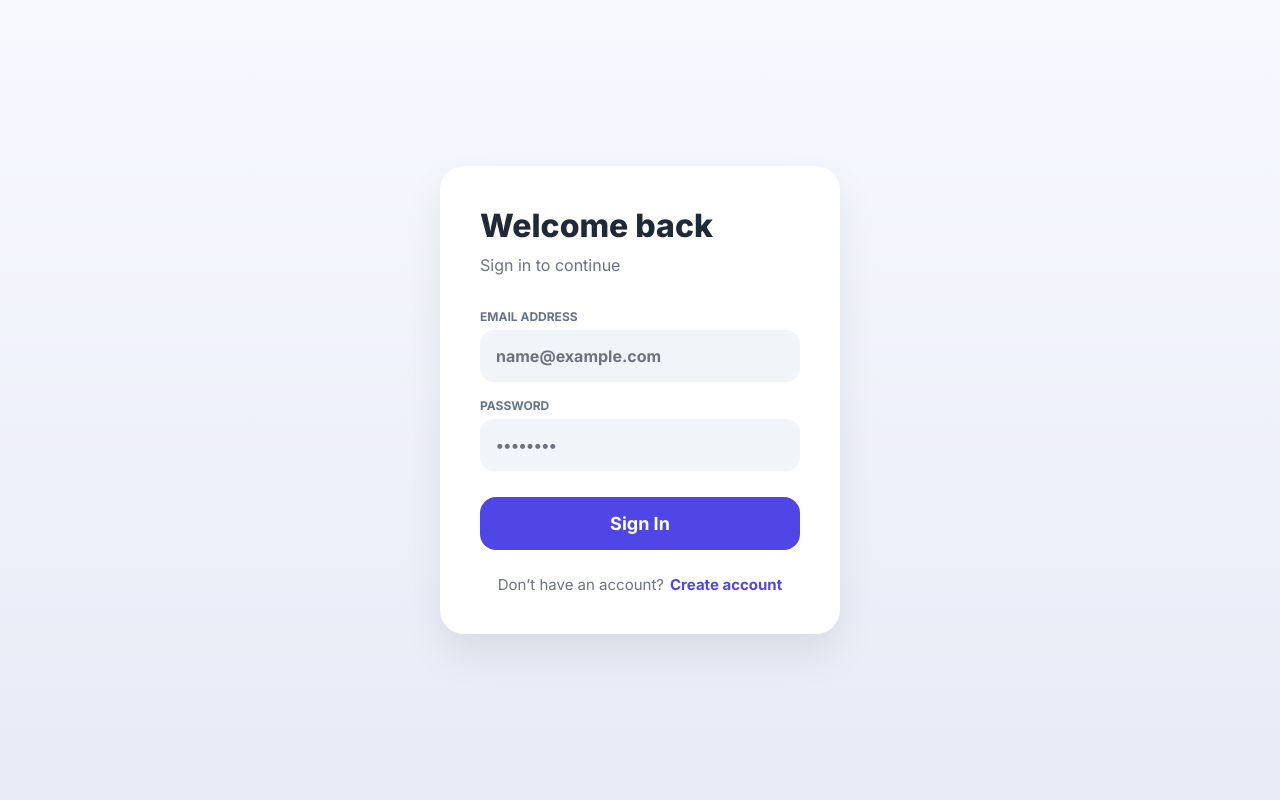
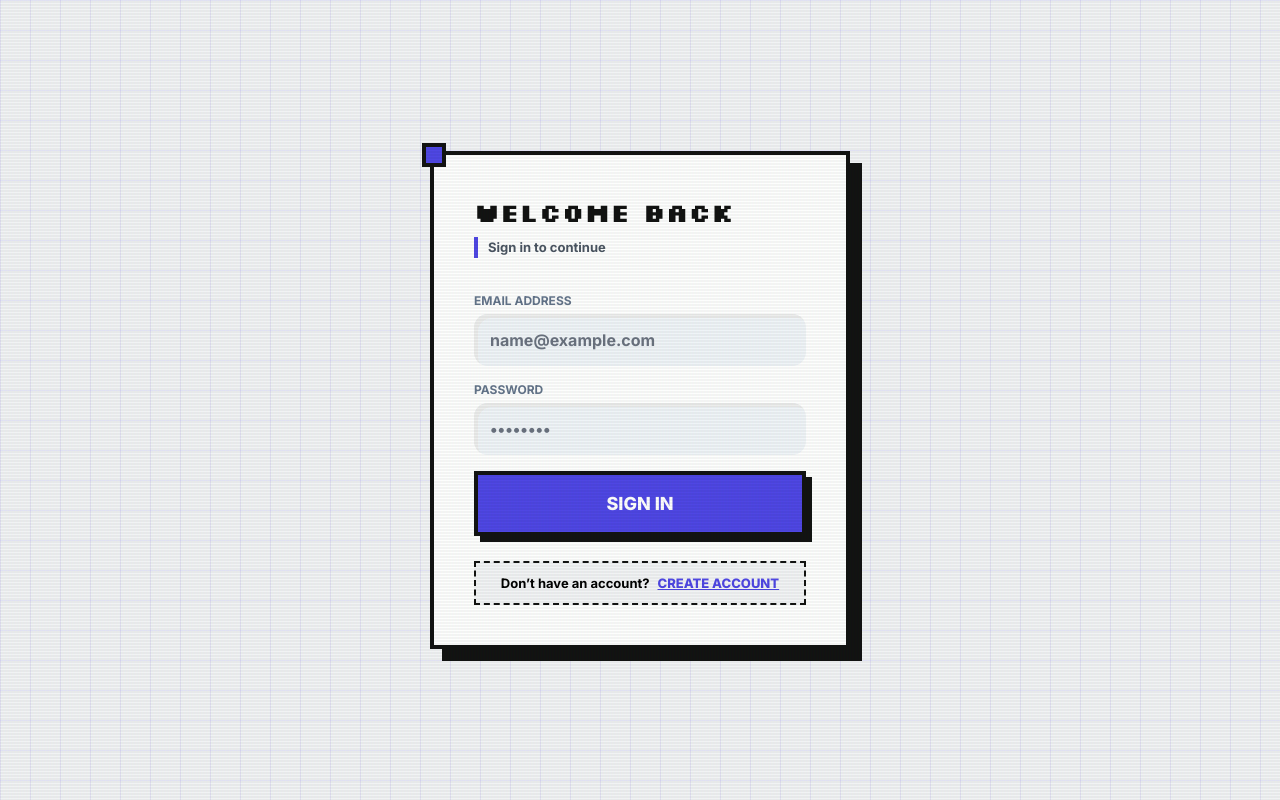
Before and after one commit to adarshApp/adarshWeb, a React (Vite) app in the folder AdarshWeb/: page /login in a window 1280 px wide. Built offline with nearby package versions, Linux system fonts and the light colour scheme; no server answers; a web font is replaced by a local one.

Commit message:
update login page

```diff
--- a/AdarshWeb/src/pages/loginpage/loginPage.css
+++ b/AdarshWeb/src/pages/loginpage/loginPage.css
@@ -1,100 +1,234 @@
+/* 1. IMPORTS & VARIABLES */
+@import url('https://fonts.googleapis.com/css2?family=Space+Mono:wght@400;700&family=Silkscreen:wght@400;700&display=swap');
+
+:root {
+    --primary: #4f46e5;
+    --dark: #121212;
+    --white: #ffffff;
+    --accent: #00ff41; /* Neon Green for pixel bursts and highlights */
+    --shadow: 12px 12px 0px var(--dark);
+    --bg-grid: rgba(79, 70, 229, 0.1);
+}
+
+/* 2. CORE RESET */
 * {
     box-sizing: border-box;
-  font-family: "Inter", sans-serif;
+    margin: 0;
+    padding: 0;
+    font-family: "Space Mono", monospace;
 }
 
+/* 3. LAYOUT & BACKGROUND */
 .auth-container {
     min-height: 100vh;
-  background: linear-gradient(180deg, #f8f9ff, #e8eaf6);
     display: flex;
     justify-content: center;
     align-items: center;
+    position: relative;
+    overflow: hidden;
+    background-color: #f3f4f6;
+    /* Retro Grid Pattern */
+    background-image:
+        linear-gradient(var(--bg-grid) 1px, transparent 1px),
+        linear-gradient(90deg, var(--bg-grid) 1px, transparent 1px);
+    background-size: 30px 30px;
 }
 
-.auth-card {
-  width: 400px;
-  background: #ffffff;
-  padding: 40px;
-  border-radius: 24px;
-  box-shadow: 0 20px 40px rgba(0, 0, 0, 0.08);
+/* 4. CRT SCANLINE OVERLAY */
+.auth-container::after {
+    content: " ";
+    position: absolute;
+    top: 0; left: 0; bottom: 0; right: 0;
+    background: linear-gradient(rgba(18, 16, 16, 0) 50%, rgba(0, 0, 0, 0.04) 50%),
+                linear-gradient(90deg, rgba(255, 0, 0, 0.01), rgba(0, 255, 0, 0.01), rgba(0, 0, 255, 0.01));
+    background-size: 100% 3px, 3px 100%;
+    pointer-events: none;
+    z-index: 100;
 }
 
+/* 5. THE AUTH CARD */
+.auth-card {
+    width: 420px;
+    background: var(--white);
+    padding: 40px;
+    border: 4px solid var(--dark);
+    box-shadow: var(--shadow);
+    position: relative;
+    z-index: 20;
+}
+
+/* Floating Pixel Corner Decor */
+.auth-card::before {
+    content: "";
+    position: absolute;
+    top: -12px;
+    left: -12px;
+    width: 24px;
+    height: 24px;
+    background: var(--primary);
+    border: 4px solid var(--dark);
+}
+
+/* 6. TYPOGRAPHY */
 .header h1 {
-  font-size: 32px;
-  font-weight: 800;
-  color: #1f2937;
+    font-family: "Silkscreen", cursive;
+    font-size: 26px;
+    color: var(--dark);
+    text-transform: uppercase;
+    margin-bottom: 8px;
 }
 
 .header p {
-  margin-top: 8px;
-  font-size: 16px;
-  color: #6b7280;
+    font-size: 13px;
+    color: #4b5563;
+    font-weight: 700;
+    border-left: 4px solid var(--primary);
+    padding-left: 10px;
 }
 
-.form {
-  margin-top: 30px;
-}
-
-.input-group {
-  margin-bottom: 20px;
-}
+/* 7. FORM ELEMENTS */
+.form { margin-top: 35px; }
+.input-group { margin-bottom: 24px; }
 
 .input-group label {
     display: block;
-  font-size: 14px;
-  font-weight: 600;
-  color: #374151;
-  margin-bottom: 8px;
+    font-size: 12px;
+    font-weight: 800;
+    color: var(--dark);
+    margin-bottom: 6px;
+    text-transform: uppercase;
 }
 
 .input-group input {
     width: 100%;
-  padding: 14px 16px;
-  border-radius: 16px;
-  border: none;
+    padding: 14px;
+    border: 3px solid var(--dark);
+    background-color: #ffffff;
     font-size: 16px;
-  background-color: #f9fafb;
-  color: #1f2937;
+    font-weight: 700;
     outline: none;
+    transition: transform 0.1s, box-shadow 0.1s;
+    box-shadow: inset 4px 4px 0px #eee;
 }
 
 .input-group input:focus {
-  background-color: #ffffff;
-  box-shadow: 0 0 0 2px #4f46e5;
+    transform: translate(-2px, -2px);
+    box-shadow: 4px 4px 0px var(--primary);
+    background-color: #fafafa;
 }
 
+/* 8. BUTTONS & PIXEL BURST */
 .primary-btn {
     width: 100%;
-  padding: 16px;
-  border-radius: 16px;
-  border: none;
-  background-color: #4f46e5;
-  color: #ffffff;
+    padding: 18px;
+    border: 4px solid var(--dark);
+    background-color: var(--primary);
+    color: var(--white);
     font-size: 18px;
-  font-weight: 700;
+    font-weight: 800;
+    text-transform: uppercase;
     cursor: pointer;
-  margin-top: 10px;
+    box-shadow: 6px 6px 0px var(--dark);
+    position: relative;
+    overflow: visible; /* Required for particles to fly out */
+    transition: all 0.1s;
+}
+
+.primary-btn:hover {
+    background-color: var(--accent);
+    color: var(--dark);
+    transform: translate(-2px, -2px);
+    box-shadow: 8px 8px 0px var(--dark);
+}
+
+.primary-btn:active {
+    transform: translate(4px, 4px);
+    box-shadow: 0px 0px 0px var(--dark);
 }
 
 .primary-btn:disabled {
-  opacity: 0.7;
+    background-color: #9ca3af;
     cursor: not-allowed;
+    transform: none;
+    box-shadow: 2px 2px 0px var(--dark);
 }
 
+/* Particle styling (Spawned via JavaScript) */
+.pixel-particle {
+    position: absolute;
+    width: 6px;
+    height: 6px;
+    background-color: var(--accent);
+    border: 1px solid var(--dark);
+    pointer-events: none;
+    z-index: 100;
+    animation: burst 0.6s steps(5) forwards;
+}
+
+@keyframes burst {
+    0% { transform: translate(0, 0) scale(1); opacity: 1; }
+    100% { transform: translate(var(--tx), var(--ty)) scale(0); opacity: 0; }
+}
+
+/* 9. BOTTOM NAVIGATION/SWITCH */
 .switch {
     margin-top: 25px;
+    font-size: 13px;
+    font-weight: 700;
+    background: #f3f4f6;
+    padding: 12px;
+    border: 2px dashed var(--dark);
     display: flex;
+    gap: 8px;
+    align-items: center;
     justify-content: center;
-  gap: 6px;
-  font-size: 15px;
-  color: #6b7280;
 }
 
 .link-btn {
     background: none;
     border: none;
-  color: #4f46e5;
-  font-weight: 700;
+    color: var(--primary);
+    font-weight: 800;
+    text-transform: uppercase;
+    text-decoration: underline;
     cursor: pointer;
-  font-size: 15px;
+    font-size: 13px;
+    transition: color 0.1s;
 }
+
+.link-btn:hover {
+    color: var(--dark);
+}
+
+
+
+/* 10. MOBILE RESPONSIVENESS */
+@media (max-width: 480px) {
+    .auth-container {
+        padding: 20px;
+    }
+
+    .auth-card {
+        width: 100%;
+        padding: 30px 20px;
+        box-shadow: 8px 8px 0px var(--dark);
+    }
+
+    .header h1 {
+        font-size: 22px;
+    }
+
+    .primary-btn {
+        padding: 15px;
+        font-size: 16px;
+    }
+}
+
+/* Landscape/Short Screen Fix */
+@media (max-height: 550px) {
+    .auth-container {
+        align-items: flex-start;
+        padding-top: 20px;
+        padding-bottom: 20px;
+    }
+}
```
Lines whose indentation alone changed are shown as unchanged.
